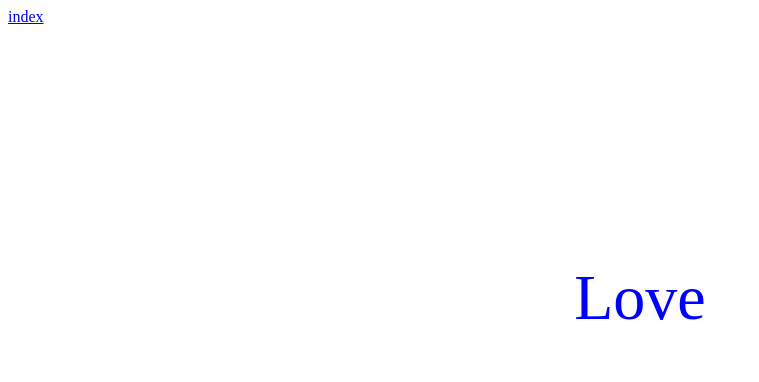
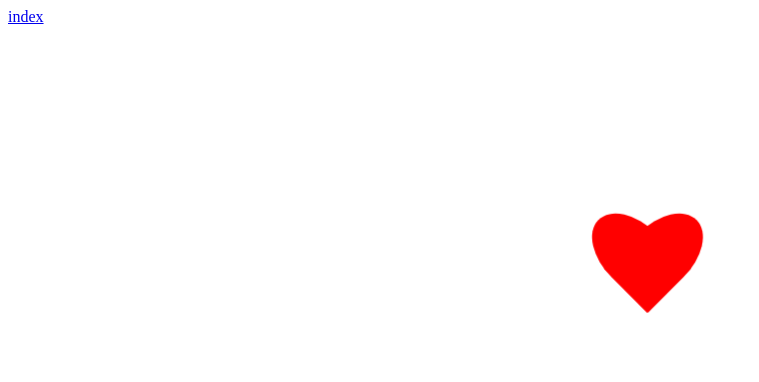
Before and after one commit to Lefentome38/TP_animation_scss_thomas, a website built with Vite: page heart-animated.html in a window 1280 px wide. Shown: the whole page, without its empty margins (0-759 px from the left). Built offline with nearby package versions, Linux system fonts and the light colour scheme; a web font is replaced by a local one.

Commit message:
coeur qui de déplace ok

```diff
--- a/texte-animated.html
+++ b/heart-animated.html
@@ -1,17 +1,16 @@
 <!DOCTYPE html>
-<html lang="en">
+<html lang="fr">
 <head>
     <meta charset="UTF-8">
     <meta name="viewport" content="width=device-width, initial-scale=1.0">
-    <link rel="stylesheet" href="src/D_style/style_text_animated.scss">
-    <title>texte-animated</title>
+    <link rel="stylesheet" href="src/D_style/style_heart_animated.scss">
+    <title>heart-animated</title>
 </head>
 <body>
     <a href="index.html">index</a>
-    <div class="textBoumBoum">
-        <div class="textRotation">
-            <p>Love</p>
-        </div>
+    <div class="heart">
+        <div class="heart__left"></div>
+        <div class="heart__right"></div>
     </div>
 </body>
 </html>
--- a/src/D_scss/_mixin.scss
+++ b/src/D_scss/_mixin.scss
@@ -14,3 +14,20 @@
         }
     }
 }
+
+@mixin heart-animation() {
+    @keyframes heart-deplacement {
+        20%{
+            transform: translate(0px, -200px) scale(1.8);
+        }
+        30%{
+            transform: translate(-300px, -200px) scale(2);
+        }
+        60%{
+            transform: translate(300px, -200px) scale(2.4);
+        }
+        80%{
+            transform: translate(0px, -200px) scale(1.8);
+        }
+    }
+}
--- /dev/null
+++ b/src/D_style/style_heart_animated.scss
@@ -0,0 +1,37 @@
+@use "src/D_scss/mixin" as *;
+
+body{
+
+}
+
+.parrametre_heart_left_right{
+    margin-top: 0px;
+    width: 50px;
+    height: 80px;
+    border-radius: 50% 50% 0% 0%;
+    background-color: red;
+    position: absolute;
+}
+
+.heart{
+    margin: auto;
+    margin-top: 20%;
+    width: 100px;
+    height: 90px;
+    position: relative;
+
+    @include heart-animation();
+    animation:heart-BoumBoum 2s linear infinite, heart-deplacement 8s linear infinite;
+}
+
+.heart__left{
+    @extend .parrametre_heart_left_right;
+    margin-left: 42px;
+    transform: rotate(45deg)
+}
+
+.heart__right{
+    @extend .parrametre_heart_left_right;
+    margin-left: 20px;
+    transform: rotate(-45deg);
+}
--- /dev/null
+++ b/src/D_style/style_table-responsive.scss
@@ -0,0 +1,3 @@
+body{
+
+}
```
Also changed, not shown: index.html (+3 -1 lines), table-responsive.html (added, +14 -0 lines).
